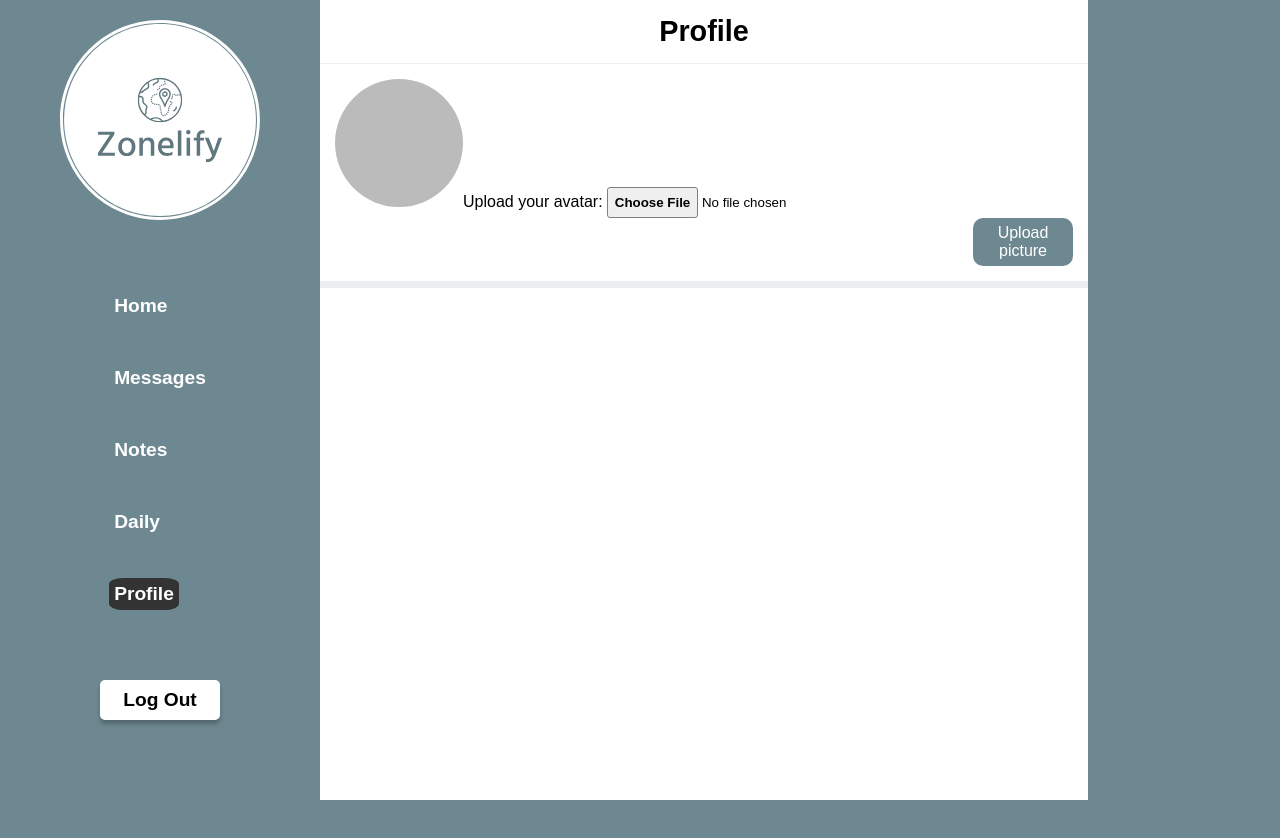
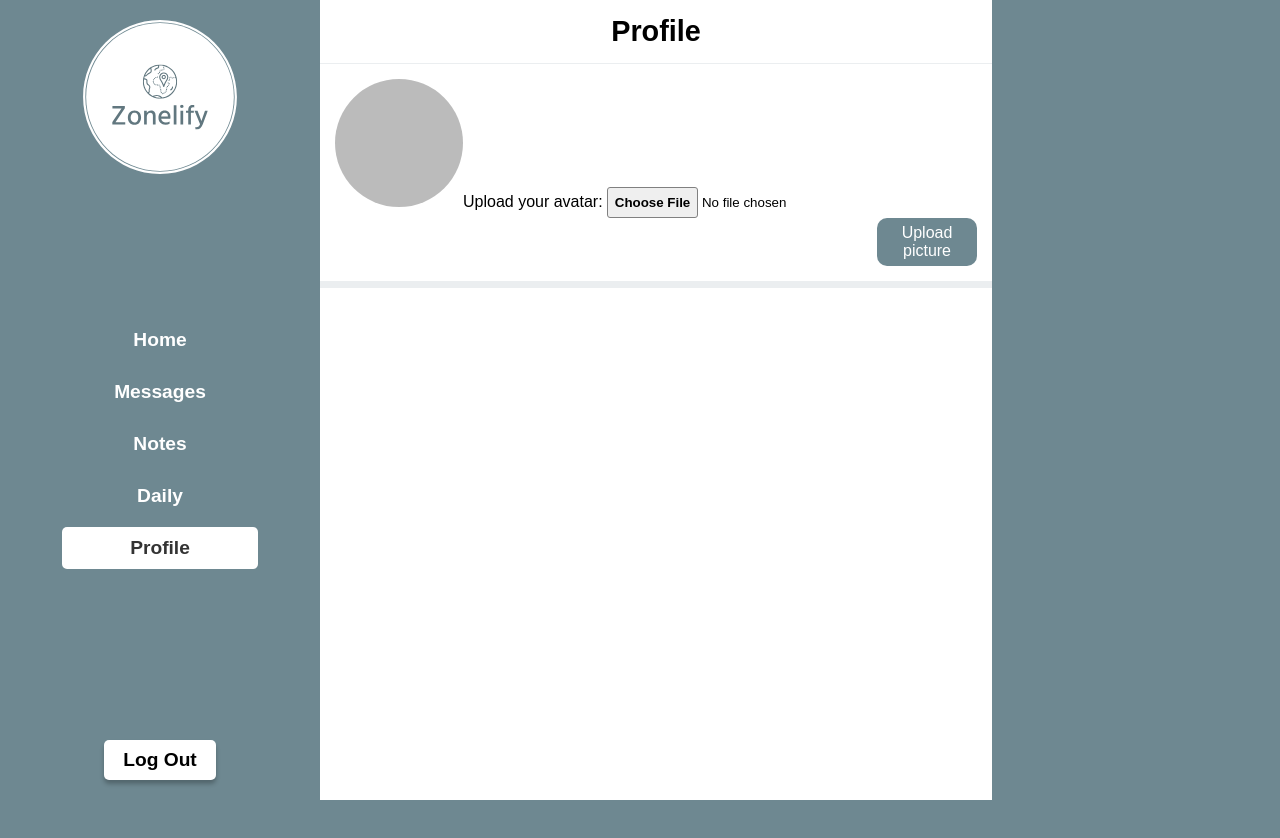
Before and after one commit to politechnika-team/zonelify, a React (Create React App) app: page /profile in a window 1280 px wide. Shown: the top 838 px of the page. Built offline with nearby package versions, Linux system fonts and the light colour scheme; no server answers; sample sign-in values are in the browser's storage.

Commit message:
Improved navigation

```diff
--- a/src/App.css
+++ /dev/null
@@ -1,38 +0,0 @@
-.App {
-  text-align: center;
-}
-
-.App-logo {
-  height: 40vmin;
-  pointer-events: none;
-}
-
-@media (prefers-reduced-motion: no-preference) {
-  .App-logo {
-    animation: App-logo-spin infinite 20s linear;
-  }
-}
-
-.App-header {
-  background-color: #282c34;
-  min-height: 100vh;
-  display: flex;
-  flex-direction: column;
-  align-items: center;
-  justify-content: center;
-  font-size: calc(10px + 2vmin);
-  color: white;
-}
-
-.App-link {
-  color: #61dafb;
-}
-
-@keyframes App-logo-spin {
-  from {
-    transform: rotate(0deg);
-  }
-  to {
-    transform: rotate(360deg);
-  }
-}
--- a/src/App.js
+++ b/src/App.js
@@ -9,8 +9,10 @@ import Login from "./Pages/Login";
 import Register from "./Pages/Register";
 import Home from "./Pages/Home";
 import Profile from "./Pages/Profile";
+import SideMenu from "./SideMenu";
 import { useContext } from "react";
 import { AuthContext } from "./context/AuthContext";
+import Chat from "./Pages/Chat";
 
 export default function App() {
   const { currentUser } = useContext(AuthContext);
@@ -29,6 +31,7 @@ export default function App() {
   };
   return (
     <Router>
+      {currentUser && <SideMenu />}
       <Routes>
         <Route path="/">
           <Route
@@ -47,6 +50,14 @@ export default function App() {
               </ProtectedRoute>
             }
           />
+          <Route
+            path="profile"
+            element={
+              <ProtectedRoute>
+                <Chat />
+              </ProtectedRoute>
+            }
+          />
           <Route path="login" element={<Login />} />
           <Route path="register" element={<Register />} />
         </Route>
--- /dev/null
+++ b/src/Pages/Chat.js
@@ -0,0 +1,9 @@
+import React from 'react'
+
+const Chat = () => {
+  return (
+    <div className='pages-container'>Chat</div>
+  )
+}
+
+export default Chat
--- a/src/Pages/Home.js
+++ b/src/Pages/Home.js
@@ -5,6 +5,7 @@ import CreatePost from "../components/CreatePost";
 import { getDocs, collection } from "firebase/firestore";
 import { db } from "../firebase";
 import { AuthContext } from "../context/AuthContext";
+import "../css/Home.css"
 
 export default function MainSite() {
   const { currentUser } = useContext(AuthContext);
@@ -22,8 +23,7 @@ export default function MainSite() {
   }, []);
 
   return (
-    <div className="mainsite-container">
-      <Navbar />
+    <div className="mainsite-container pages-container">
       <div className="home-container">
         <div className="home-header">
           <h1>Home</h1>
--- a/src/Pages/Profile.js
+++ b/src/Pages/Profile.js
@@ -3,6 +3,7 @@ import { useNavigate } from "react-router-dom";
 import Navbar from "../components/Navbar";
 import { upload } from "../firebase";
 import { AuthContext } from "../context/AuthContext";
+import "../css/Profile.css";
 
 export default function Profile() {
   const { currentUser } = useContext(AuthContext);
@@ -30,7 +31,7 @@ export default function Profile() {
   }, [currentUser]);
 
   return (
-    <div className="mainsite-container">
+    <div className="mainsite-container pages-container">
       <Navbar />
       <div className="home-container">
         <div className="home-header">
--- /dev/null
+++ b/src/SideMenu.js
@@ -0,0 +1,40 @@
+import React from "react";
+import { NavLink } from "react-router-dom";
+import logo from "./images/site-logo.svg";
+import { signOut } from "firebase/auth";
+import { auth } from "./firebase";
+import { AuthContext } from "./context/AuthContext";
+import { useContext } from "react";
+import Login from "./Pages/Login";
+import Register from "./Pages/Register";
+import "./css/SideMenu.css"
+
+const SideMenu = () => {
+  const { currentUser } = useContext(AuthContext);
+
+  const handleLogOut = () => {
+    signOut(auth);
+  };
+
+  return (
+    <>
+      <nav className="sidemenu">
+        <NavLink to="/">
+          <img src={logo} alt="eloo" />
+        </NavLink>
+        <div className="nav-buttons">
+          <NavLink to="/">Home</NavLink>
+          <NavLink to="/chat">Chat</NavLink>
+          <NavLink to="/notes">Notes</NavLink>
+          <NavLink to="/daily">Daily</NavLink>
+          <NavLink to="/profile">Profile</NavLink>
+        </div>
+        <button onClick={handleLogOut} className="logout-btn">
+          Log Out
+        </button>
+      </nav>
+    </>
+  );
+};
+
+export default SideMenu;
--- a/src/MainSite.css
+++ b/src/css/Home.css
@@ -1,19 +1,13 @@
-/*mainsite container*/
-
-.mainsite-container{
-    display: flex;
-
-}
 
 /*home content styles*/
 
 .home-container{
     flex-direction: column;
-    justify-content: flex-start;
+    justify-content: center;
     align-items: center;
     background-color: white;
     height: 100vh;
-    min-width: 60%;
+    min-width: 70%;
 }
 
 .home-header{
@@ -28,10 +22,9 @@
     font-size: 1.8rem;
     font-weight: 600;
     text-align: center;
+    z-index: 5;
 
 }
-
-/*dropin box styling */
 
 .dropin-container{
     width: 100%;
@@ -72,74 +65,6 @@
     font-size: 1rem;
     margin-left: auto;
 }
-
-
-
-/*navbar styling*/
-nav{
-    width: 25%;
-    height: 100vh;
-    color: white;
-    display: flex;
-    flex-direction: column;
-    justify-content: space-between;
-    align-items: center;
-}
-
-.nav-buttons{
-    display: flex;
-    flex-direction: column;
-    justify-content: space-between;
-    align-items: flex-start;
-    height: 40vh;
-    font-size: 1.2rem;
-    font-weight: 600;
-}
-
-.logout-btn{
-    min-width: 120px;
-    height: 40px;
-    margin-bottom: 80px;
-    background-color: #f5f5f5;
-    color: #000000;
-    border: none;
-    border-radius: 5px;
-    font-size: 1.2rem;
-    font-weight: 600;
-    cursor: pointer;
-    background: #FFFFFF;
-    box-shadow: 0px 4px 4px rgba(0, 0, 0, 0.25);
-
-}
-
-nav img{
-    height: 100%;
-}
-
-nav > a{
-    margin-left: auto;
-    margin-right: auto;
-    height: 200px;
-    width: 200px;
-    margin-top: 20px;
-
-}
-
-nav .nav-buttons a{
-    text-decoration: none;
-    color: white;
-    padding: 5px;
-    border-radius: 20%;
-    transition:all 0.5s ease
-}
-
-.nav-buttons a:hover, .nav-buttons a.active  {
-    border:1px white;
-    background-color: #333;
-    color: #fff;
-  }
-
-/*Post styling*/
 
 .post-container{
     overflow-y: scroll;
--- /dev/null
+++ b/src/css/SideMenu.css
@@ -0,0 +1,74 @@
+nav {
+    position: fixed;
+    top: 0;
+    left: 0;
+    width: 25%;
+    height: 100vh;
+    background-color: #6E8891;
+    color: white;
+    display: flex;
+    flex-direction: column;
+    justify-content: space-between;
+    align-items: center;
+    padding: 20px;
+    box-sizing: border-box;
+  }
+
+  .pages-container{
+    display: flex;
+    position: absolute;
+    top: 0;
+    left: 25%; /* match the width of the Sidebar */
+    right: 0;
+    bottom: 0;
+  }
+
+  .nav-buttons {
+    display: flex;
+    flex-direction: column;
+    justify-content: flex-start;
+    align-items: center;
+    width: 70%;
+    font-size: 1.2rem;
+    font-weight: 600;
+  }
+
+  .nav-buttons a {
+    text-decoration: none;
+    color: white;
+    padding: 10px;
+    border-radius: 5px;
+    transition: all 0.5s ease;
+    box-sizing: border-box;
+    width: 100%;
+    text-align: center;
+    margin-bottom: 10px;
+  }
+
+  .nav-buttons a:hover,
+  .nav-buttons a.active {
+    background-color: #fff;
+    color: #333;
+  }
+
+  nav img {
+    max-height: 100%;
+    width: 12vw;
+    max-width: 100%;
+    object-fit: contain;
+  }
+
+  nav .logout-btn {
+    width: 40%;
+    height: 40px;
+    margin-top: 20px;
+    background-color: #f5f5f5;
+    color: #000000;
+    border: none;
+    border-radius: 5px;
+    font-size: 1.2rem;
+    font-weight: 600;
+    cursor: pointer;
+    background: #ffffff;
+    box-shadow: 0px 4px 4px rgba(0, 0, 0, 0.25);
+  }
--- a/src/index.js
+++ b/src/index.js
@@ -1,8 +1,6 @@
 import React from "react";
 import ReactDOM from "react-dom/client";
 import "./index.css";
-import "./MainSite.css";
-import "./Profile.css";
 import App from "./App";
 import { AuthContextProvider } from "./context/AuthContext";
 
```
Also changed, not shown: src/css/Profile.css (renamed from src/Profile.css).
